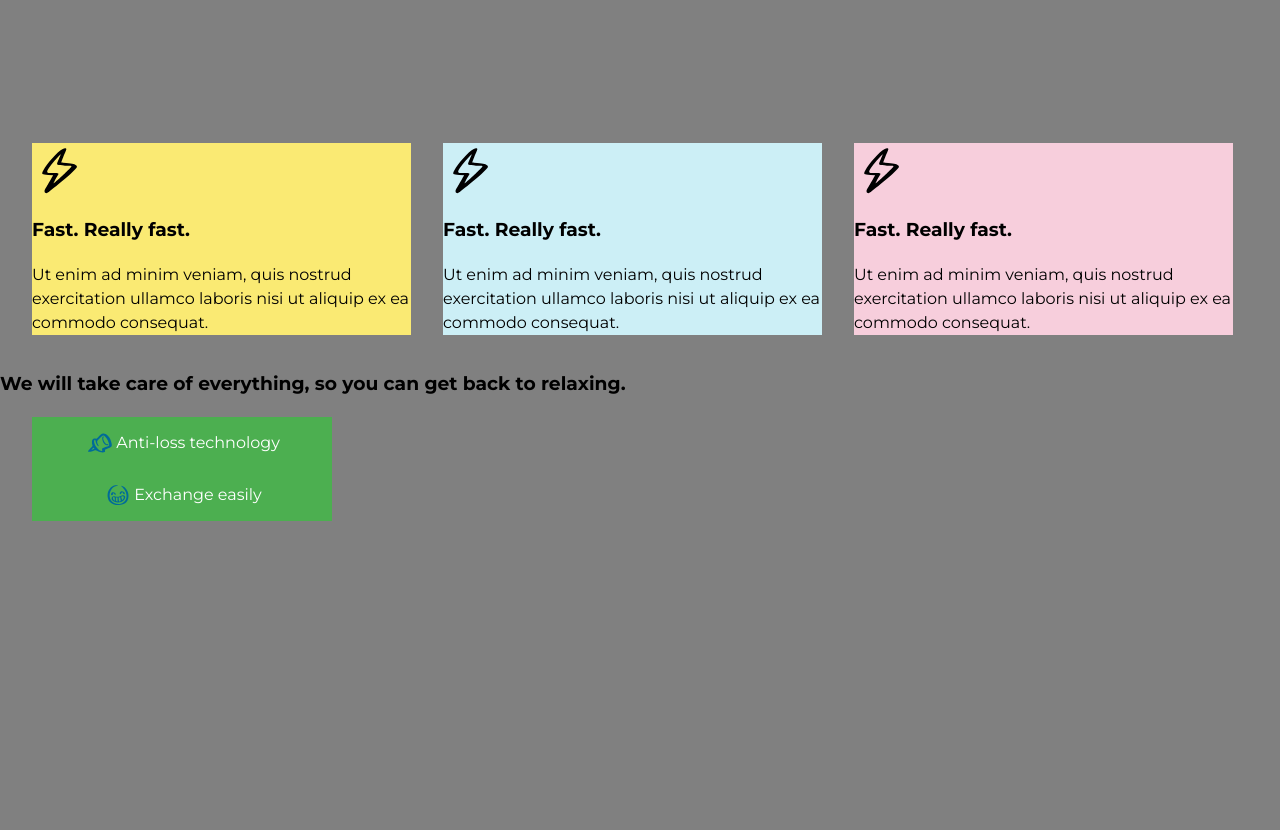
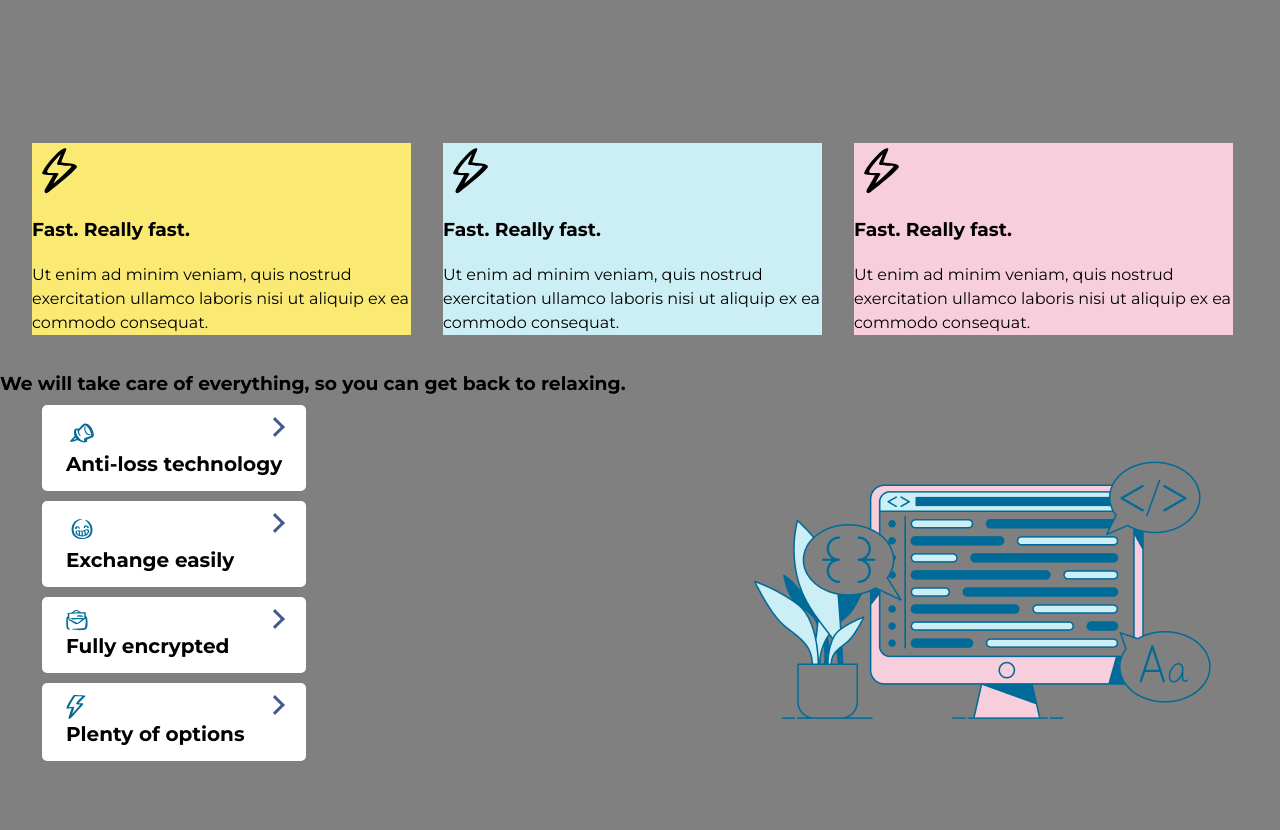
Before and after one commit to AndreyGordey/pattern_HTML, a plain HTML site: page freelance_project_3/index.html in a window 1280 px wide. Shown: the part 622-1452 px from the top of the page. Drawn offline with Linux system fonts and the light colour scheme.

Commit message:
отредактировал 4 проект

```diff
--- a/freelance_project_3/index.html
+++ b/freelance_project_3/index.html
@@ -78,12 +78,10 @@
         so you can get back to relaxing.
     </h3>
     <section class="section_5">
-        <div class="menu">
+        <!-- <div class="menu">
             <button class="menu-button"><img src="/img/pip.svg" alt=""> Anti-loss technology</button>
             <div class="menu-content">
                 <p>Lorem ipsum dolor sit amet, consectetur adipiscing elit, sed do eiusmod tempor incididunt ut labore et dolore magna aliqua.</p>
-
-
             </div>
         </div>
         <br>
@@ -93,7 +91,48 @@
                 <p>Lorem ipsum dolor sit amet, consectetur adipiscing elit, sed do eiusmod tempor incididunt ut labore et dolore magna aliqua.</p>
 
             </div>
+        </div> -->
+        <div class="section_5_left">
+            <details class="details" name="faq">
+                <summary class="details__title"><img src="/img/pip.svg" alt=""> Anti-loss technology</summary>
+                <div class="details__content">
+                    <p>Lorem ipsum dolor sit amet consectetur adipisicing elit. Earum omnis beatae itaque! Maxime
+                        consequuntur architecto, voluptatibus iste aliquid quaerat dolores, culpa repellendus optio
+                        omnis rem saepe quisquam incidunt, numquam molestias?</p>
+            </details>
+
+            <details class="details" name="faq">
+                <summary class="details__title"><img src="/img/smale.svg" alt=""> Exchange easily</summary>
+                <div class="details__content">
+                    <p>Lorem ipsum dolor sit amet consectetur adipisicing elit. Earum omnis beatae itaque! Maxime
+                        consequuntur architecto, voluptatibus iste aliquid quaerat dolores, culpa repellendus optio
+                        omnis rem saepe quisquam incidunt, numquam molestias?</p>
+                </div>
+            </details>
+
+            <details class="details" name="faq">
+                <summary class="details__title"><img src="/img/mail.svg" alt=""> Fully encrypted</summary>
+                <div class="details__content">
+                    <p>Lorem ipsum dolor sit amet consectetur adipisicing elit. Earum omnis beatae itaque! Maxime
+                        consequuntur architecto, voluptatibus iste aliquid quaerat dolores, culpa repellendus optio
+                        omnis rem saepe quisquam incidunt, numquam molestias?</p>
+                </div>
+            </details>
+
+            <details class="details" name="faq">
+                <summary class="details__title"><img src="/img/molniasvg.svg" alt=""> Plenty of options</summary>
+                <div class="details__content">
+                    <p>Lorem ipsum dolor sit amet consectetur adipisicing elit. Earum omnis beatae itaque! Maxime
+                        consequuntur architecto, voluptatibus iste aliquid quaerat dolores, culpa repellendus optio
+                        omnis rem saepe quisquam incidunt, numquam molestias?</p>
+                </div>
+            </details>
+
         </div>
+        <div class="section_5_right"><img src="/img/Monitor.png" alt="monitor"></div>
+
+
+
     </section>
 </body>
 
--- a/freelance_project_3/styles/styles.css
+++ b/freelance_project_3/styles/styles.css
@@ -132,6 +132,12 @@ body {
 
 .section_5 {
     height: 694px;
+
+    display: flex;
+    align-items: center;
+    justify-content: center;
+    margin: -11em;
+    justify-content: space-around;
 }
 
 
@@ -140,46 +146,107 @@ body {
      ===
      =
      */
-.menu {
+/* .menu {
     position: relative;
     display: inline-block;
-}
+} */
 
-.menu-content {
+/* .menu-content {
     display: none;
     position: absolute;
     background-color: #f9f9f9;
     min-width: 160px;
     box-shadow: 0px 8px 16px 0px rgba(0,0,0,0.2);
     z-index: 1;
-}
+} */
 
-.menu-content a {
+/* .menu-content a {
     color: black;
     padding: 12px 16px;
     text-decoration: none;
     display: block;
+} */
+
+/* .menu-content a:hover {
+    background-color: #f1f1f1;
+} */
+
+/* .menu:hover .menu-content {
+    display: block;
+} */
+
+
+.section_5_left {
+    /* display: flex; */
+    /* align-items: center; */
+    /* justify-content: center; */
+    /* margin: 1em; */
 }
 
-.menu-content a:hover {
-    background-color: #f1f1f1;
+
+
+.details {
+    position: relative;
+    display: block;
+    max-width: 650px;
+    margin: 0 auto 10px;
+    background: rgba(255,255,255,0.5);
+    border-radius: 5px;
+    transition: 0.3s;
+    overflow: hidden;
   }
 
-.menu:hover .menu-content {
+  .details::after {
+    position: absolute;
+    right: 24px;
+    top: 15px;
+    content: "";
     display: block;
+    width: 14px;
+    height: 14px;
+    border-right: 3px solid #425995;
+    border-bottom: 3px solid #425995;
+    transform: rotate(-45deg);
+    transform-origin: center;
+    transition: .3s;
   }
 
-.menu-button {
-    background-color: #4CAF50; /* Зеленый цвет */
-    color: white;
-    padding: 10px 20px;
-    border: none;
+  .details[open]::after {
+    transform: rotate(45deg);
+  }
+
+  .details[open] {
+    padding-bottom: 100px;
+  }
+
+  .details[open] .details__title {
+    margin-bottom: 32px;
+  }
+
+  .details__title {
+    background: #fff;
+    border-radius: 5px;
+    padding: 12px 24px;
+    font-size: 20px;
     cursor: pointer;
-    width: 300px;
-    margin-left: 2em;
+    list-style: none;
+    font-weight: 700;
+    transition: .3s;
+  }
 
+  .details__title::-webkit-details-marker {
+    display: none;
+  }
 
-    display: flex;
-    align-items: center;
-    justify-content: center;
+  .details__content {
+    padding: 0 32px;
+    font-size: 18px;
+    margin-bottom: -60px;
   }
+
+  .details__content p:last-child {
+    margin-bottom: 0;
+  }
+  .details__content p:first-child {
+    margin-top: 0;
+  }
```
Also changed, not shown: freelance_project_3/img/Monitor.png (added), freelance_project_3/img/mail.svg (added), freelance_project_3/img/molniasvg.svg (added). Lines whose indentation alone changed are shown as unchanged.
